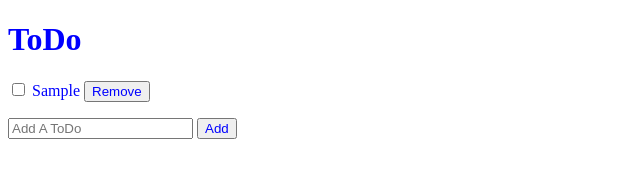
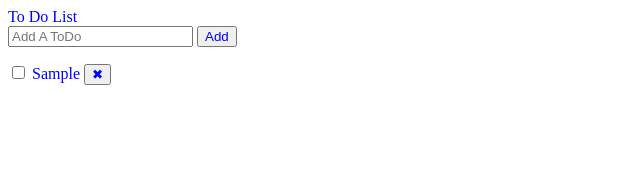
Before and after one commit to kripple/VueToDo, a plain HTML site: page index.html in a window 1280 px wide. Both pictures are taken after typing "Sample" into the empty fields and a click on the button "Add". Shown: the whole page, without its empty margins (0-640 px from the left). Drawn offline with nearby package versions, Linux system fonts and the light colour scheme.

Commit message:
reformat document

```diff
--- a/index.html
+++ b/index.html
@@ -1,27 +1,30 @@
 <!DOCTYPE html>
 <html>
+
 <head>
   <title>ToDo</title>
   <meta name="viewport" content="width=device-width, initial-scale=1.0">
   <link rel="stylesheet" href="main.css">
 </head>
+
 <body>
-    <h1>ToDo</h1>
+  <div id="title">To Do List</div>
 
-    <ul id="list">
+  <div id="add" class="gridContainer">
+    <input v-model="newItem" type="text" placeholder="Add A ToDo" class="column">
+    <button v-on:click="addItem" class="column">Add</button>
+  </div>
+
+  <ul id="list" class="container">
     <li v-for="(item, itemIndex) in items" v-if="item.visible">
       <input type="checkbox" v-bind:id="item.id" v-bind:value="item.id">
       <label v-bind:for="item.id">{{ item.description }}</label>
-        <button v-on:click="removeItem(itemIndex)">Remove</button>
+      <button v-on:click="removeItem(itemIndex)" class="deleteButton">&#x2716;</button>
     </li>
   </ul>
-
-    <div id="add">
-      <input  v-model="newItem"  type="text" placeholder="Add A ToDo">
-      <button v-on:click="addItem">Add</button>
-    </div>
 
   <script src="https://cdnjs.cloudflare.com/ajax/libs/vue/2.5.17/vue.min.js"></script>
   <script src="main.js"></script>
 </body>
+
 </html>
```
Lines whose indentation alone changed are shown as unchanged.
